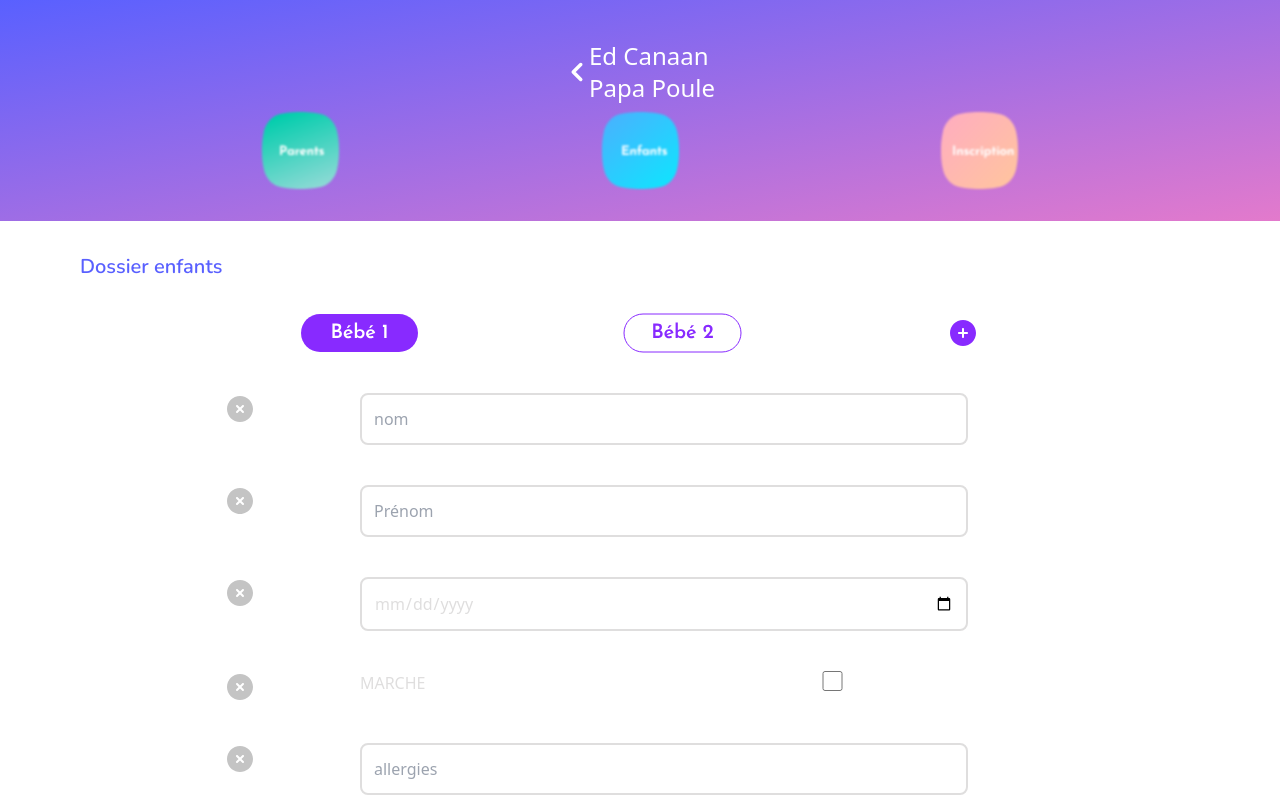
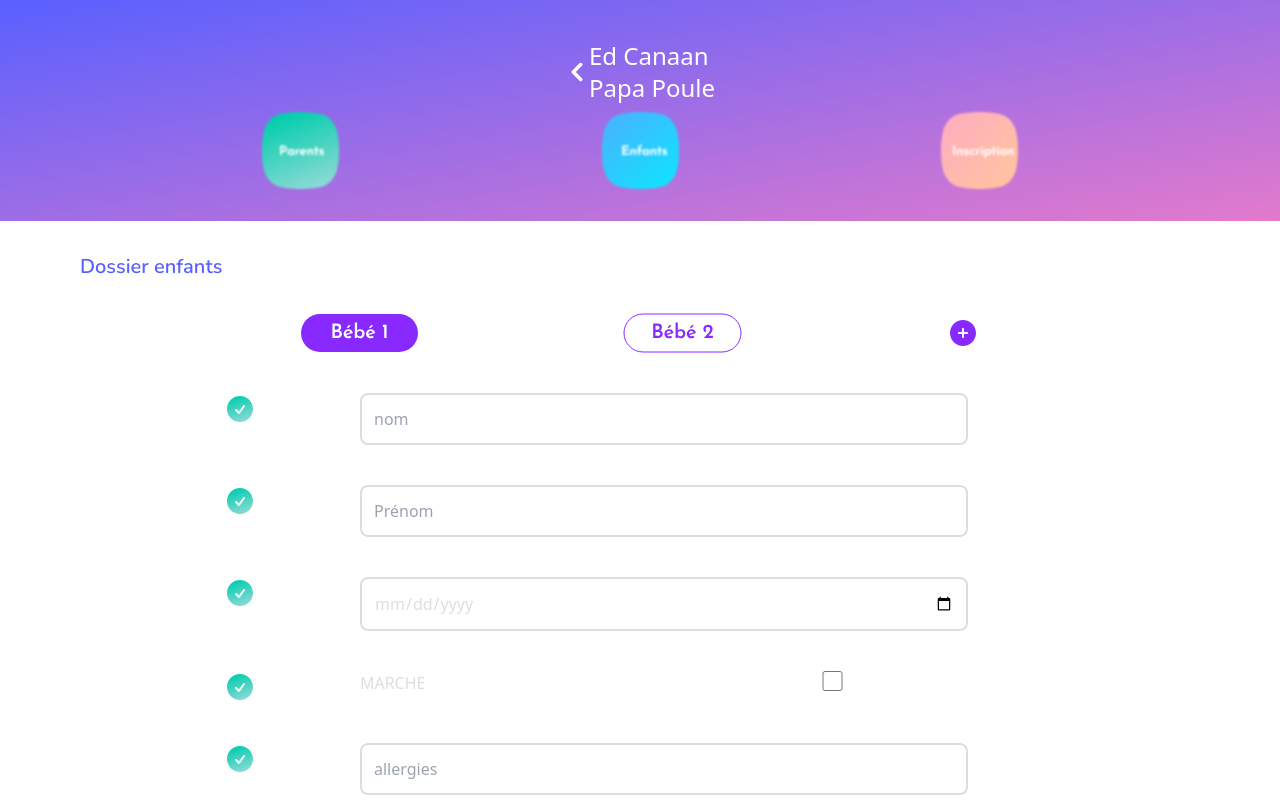
Before and after one commit to WildCodeSchool/2022-11-JS-RemoteFR-Geekrew-P3-NounouLink, a React (Vite) app in the folder frontend/: page /formulaireenfant in a window 1280 px wide. Shown: the top 800 px of the page. Built offline with nearby package versions, Linux system fonts and the light colour scheme; no server answers; the HTML template or start-up script is replaced by a standard one.

Commit message:
ok until search result

```diff
--- a/frontend/src/App.jsx
+++ b/frontend/src/App.jsx
@@ -16,8 +16,9 @@ import Menu from "./pages/Menu";
 
 function App() {
   return (
+    <>
+      <BrowserRouter>
         <UserContextProvider>
-      <BrowserRouter>
           <Routes>
             <Route path="/" element={<Accueil />} />
             <Route path="/connexion" element={<Connexion />} />
@@ -32,9 +33,10 @@ function App() {
             <Route path="/resultat" element={<SearchResults />} />
             <Route path="/menu" element={<Menu />} />
           </Routes>
+        </UserContextProvider>
       </BrowserRouter>
       <ToastContainer />
-    </UserContextProvider>
+    </>
   );
 }
 
--- a/frontend/src/pages/FormulaireEnfant.jsx
+++ b/frontend/src/pages/FormulaireEnfant.jsx
@@ -3,6 +3,7 @@ import { toast } from "react-toastify";
 import axios from "axios";
 import { useNavigate } from "react-router-dom";
 import { useUserContext } from "../contexts/UserContext";
+import userAPI from "../services/userAPI";
 
 import Validation from "../components/Validation";
 import UploadValidation from "../components/UploadValidation";
@@ -12,11 +13,11 @@ import plusCircle from "../assets/formulaire/plus-circle.svg";
 import Navbar from "../components/Navbar";
 
 function FormulaireEnfant() {
-  const [firstname, setFirstname] = useState("");
-  const [lastname, setLastname] = useState("");
-  const [birthdate, setBirthDate] = useState("");
-  const [canwalk, setCanWalk] = useState("");
-  const [allergie, setAllergie] = useState("");
+  const [firstname, setFirstname] = useState(null);
+  const [lastname, setLastname] = useState(null);
+  const [birthdate, setBirthDate] = useState(null);
+  const [canwalk, setCanWalk] = useState(null);
+  const [allergie, setAllergie] = useState(null);
   const [insurance, setInsurance] = useState(null);
   const [healthbook, setHealthBook] = useState(null);
 
@@ -39,30 +40,27 @@ function FormulaireEnfant() {
     parentsUsersIdusers,
   };
 
-  // useEffect(() => {
-  //   if (childrenId) {
-  //     axios
-  //       .get(`/api/enfants/${childrenId}`, childrenFile)
-  //       .then((response) => {
-  //         console.log(response);
-  //         console.log(data);
-  //         const { data } = response;
-  //         setFirstname(data.firstname);
-  //         setLastname(data.lastname);
-  //         setBirthDate(data.birthdate);
-  //         setCanWalk(data.canwalk);
-  //         setAllergie(data.allergie);
-  //         setInsurance(data.insurance);
-  //         setHealthBook(data.healthbook);
-  //       })
-  //       .catch((error) => {
-  //         console.error(error);
-  //         toast.error(
-  //           "Une erreur est survenue lors de la récupération des données de l'enfant."
-  //         );
-  //       });
-  //   }
-  // }, [childrenId]);
+  useEffect(() => {
+    if (childrenId) {
+      userAPI
+        .get(`/api/enfants/${childrenId}`)
+        .then((response) => {
+          setFirstname(response.data.firstname);
+          setLastname(response.data.lastname);
+          setBirthDate(response.data.birthdate);
+          setCanWalk(response.data.canwalk);
+          setAllergie(response.data.allergie);
+          setInsurance(response.data.insurance);
+          setHealthBook(response.data.healthbook);
+        })
+        .catch((error) => {
+          console.error(error);
+          toast.error(
+            "Une erreur est survenue lors de la récupération des données de l'enfant."
+          );
+        });
+    }
+  }, []);
 
   useEffect(() => {
     const formData = new FormData();
--- a/frontend/src/pages/FormulaireParent.jsx
+++ b/frontend/src/pages/FormulaireParent.jsx
@@ -1,15 +1,15 @@
-import React, { useState } from "react";
+import React, { useState, useEffect } from "react";
 import { toast } from "react-toastify";
+import { useNavigate } from "react-router-dom";
 
-// import axios from "axios";
-import { useNavigate } from "react-router-dom";
 import { useUserContext } from "../contexts/UserContext";
+
 import userAPI from "../services/userAPI";
 import Navbar from "../components/Navbar";
 import Validation from "../components/Validation";
 
 function FormulaireParent() {
-  const { userId, setParentId } = useUserContext();
+  const { userId, setParentId, parentId } = useUserContext();
   const [cafNumber, setCafNumber] = useState("");
   const [exitPermit, setExitPermit] = useState("");
   const [imageRights, setImageRights] = useState("");
@@ -26,25 +26,24 @@ function FormulaireParent() {
   //   imageRights,
   // };
 
-  // useEffect(() => {
-  //   if (idparents) {
-  //     axios
-  //       .get(`/api/parents/${idparents}`, inscriptionFile)
-  //       .then((response) => {
-  //         const { data } = response;
-  //         setCafNumber(data.cafNumber);
-  //         setExitPermit(data.exitPermit);
-  //         setImageRights(data.imageRights);
-  //         setIdParents(data.idparents);
-  //       })
-  //       .catch((error) => {
-  //         console.error(error);
-  //         toast.error(
-  //           "Une erreur est survenue lors de la récupération des données de l'enfant."
-  //         );
-  //       });
-  //   }
-  // }, [idparents]);
+  useEffect(() => {
+    if (parentId !== null) {
+      userAPI
+        .get(`/api/parents/${parentId}`)
+        .then((response) => {
+          const { data } = response;
+          setCafNumber(data.caf_number);
+          setExitPermit(data.exit_permit);
+          setImageRights(data.image_rights);
+        })
+        .catch((error) => {
+          console.error(error);
+          toast.error(
+            "Une erreur est survenue lors de la récupération des données de l'enfant."
+          );
+        });
+    }
+  }, []);
 
   const handleSubmit = (event) => {
     event.preventDefault();
@@ -58,7 +57,6 @@ function FormulaireParent() {
           usersIdusers,
         })
         .then((response) => {
-          // console.log(response.data);
           setParentId(response.data.parentsId);
           toast.success("Le dossier a été enregistré avec succès !");
         })
@@ -70,9 +68,6 @@ function FormulaireParent() {
         });
     navigate("/formulaireenfant");
   };
-
-  // console.log(parentId);
-  // console.log(userId);
 
   return (
     <div>
```
Lines whose indentation alone changed are shown as unchanged.
